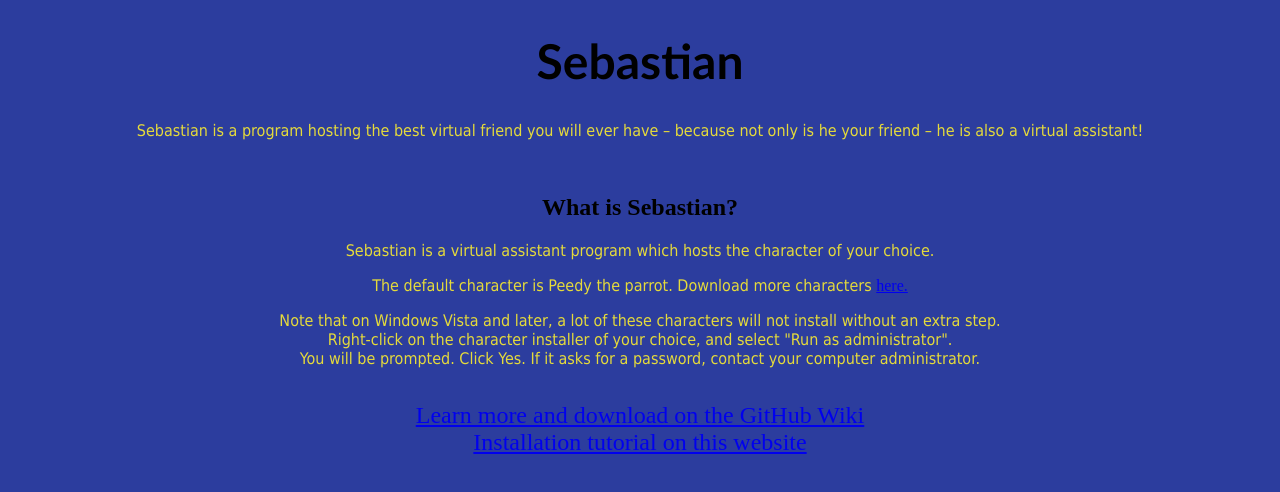
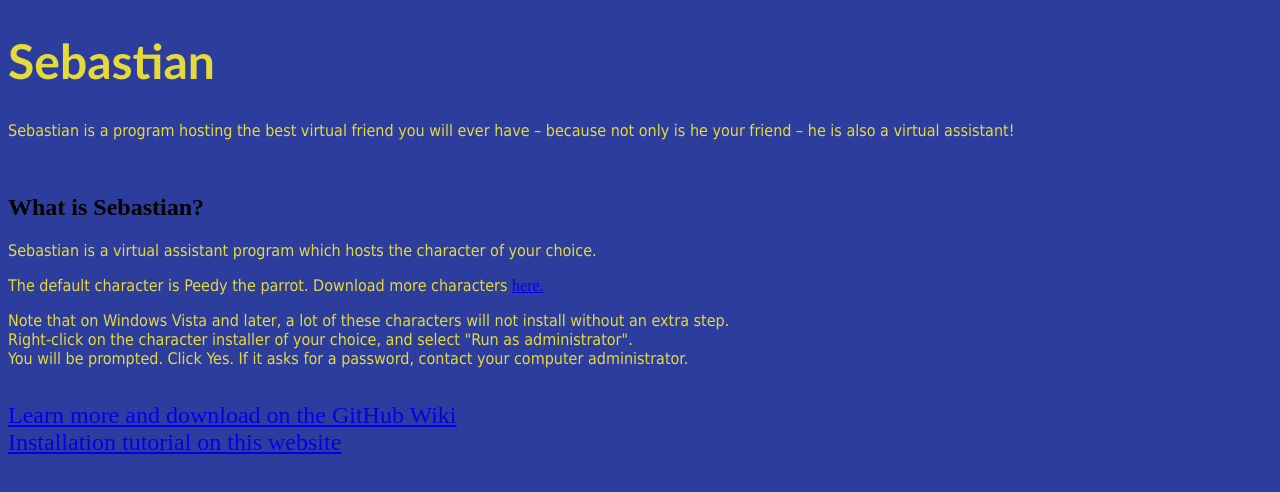
Before and after one commit to githubcyclist/sebastian-compiled, a plain HTML site: page website/index.html in a window 1280 px wide. Drawn offline with Linux system fonts and the light colour scheme.

Commit message:
Update sebastian.css

```diff
--- a/website/sebastian.css
+++ b/website/sebastian.css
@@ -1,13 +1,12 @@
 h1 {
   font-family: "Trebuchet MS", Helvetica, sans-serif;
   font-size: 48px;
-  color: "#e5da3b";
+  color: #e5da3b;
 }
 p {
   font-family: Tahoma, Geneva, sans-serif;
-   color: "#e5da3b";
+   color: #e5da3b;
 }
 body {
   background-color: "#2c3d9e";
-  text-align: center;
 }
```
